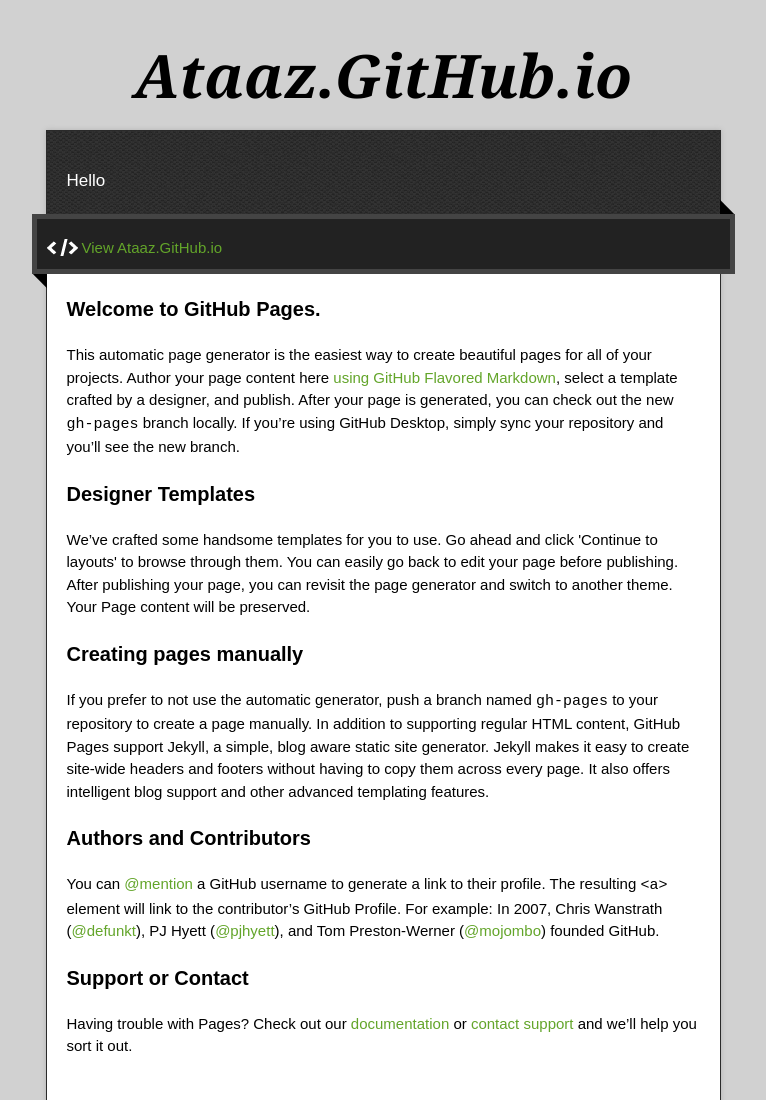
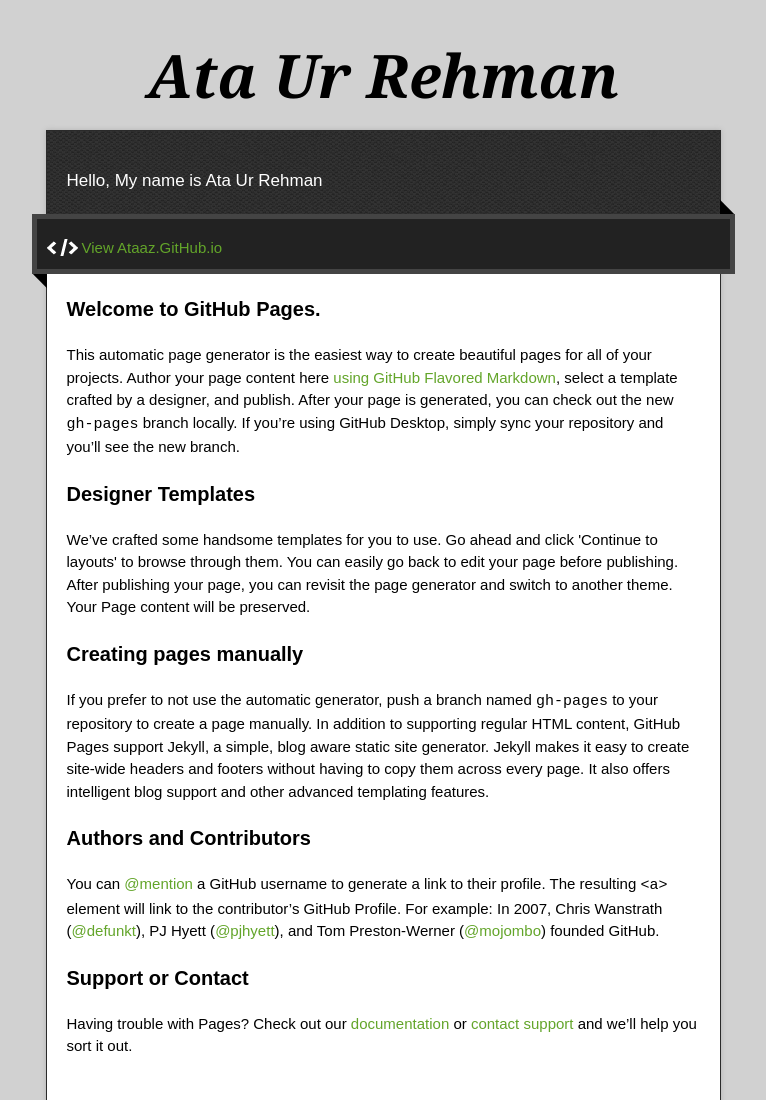
Before and after one commit to ataaz/ataaz.github.io, a plain HTML site: page index.html in a window 1280 px wide. Shown: the top 1100 px of the page, without its empty margins (257-1023 px from the left). Drawn offline with nearby package versions, Linux system fonts and the light colour scheme.

Commit message:
changed page title

```diff
--- a/index.html
+++ b/index.html
@@ -22,10 +22,10 @@
 
   <div class="wrapper">
     <header>
-      <h1 class="title">Ataaz.GitHub.io</h1>
+      <h1 class="title">Ata Ur Rehman</h1>
     </header>
     <div id="container">
-      <p class="tagline">Hello</p>
+      <p class="tagline">Hello, My name is Ata Ur Rehman</p>
       <div id="main" role="main">
         <div class="download-bar">
         <div class="inner">
```
